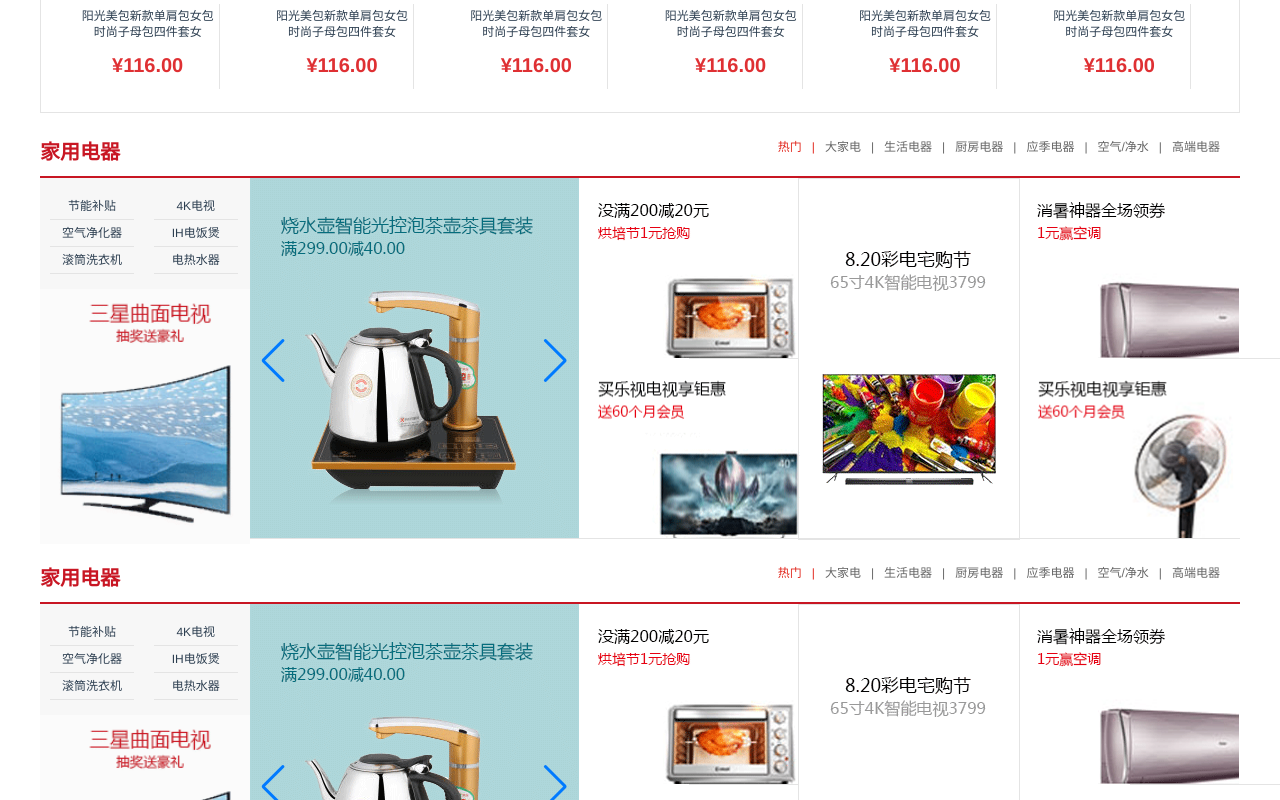
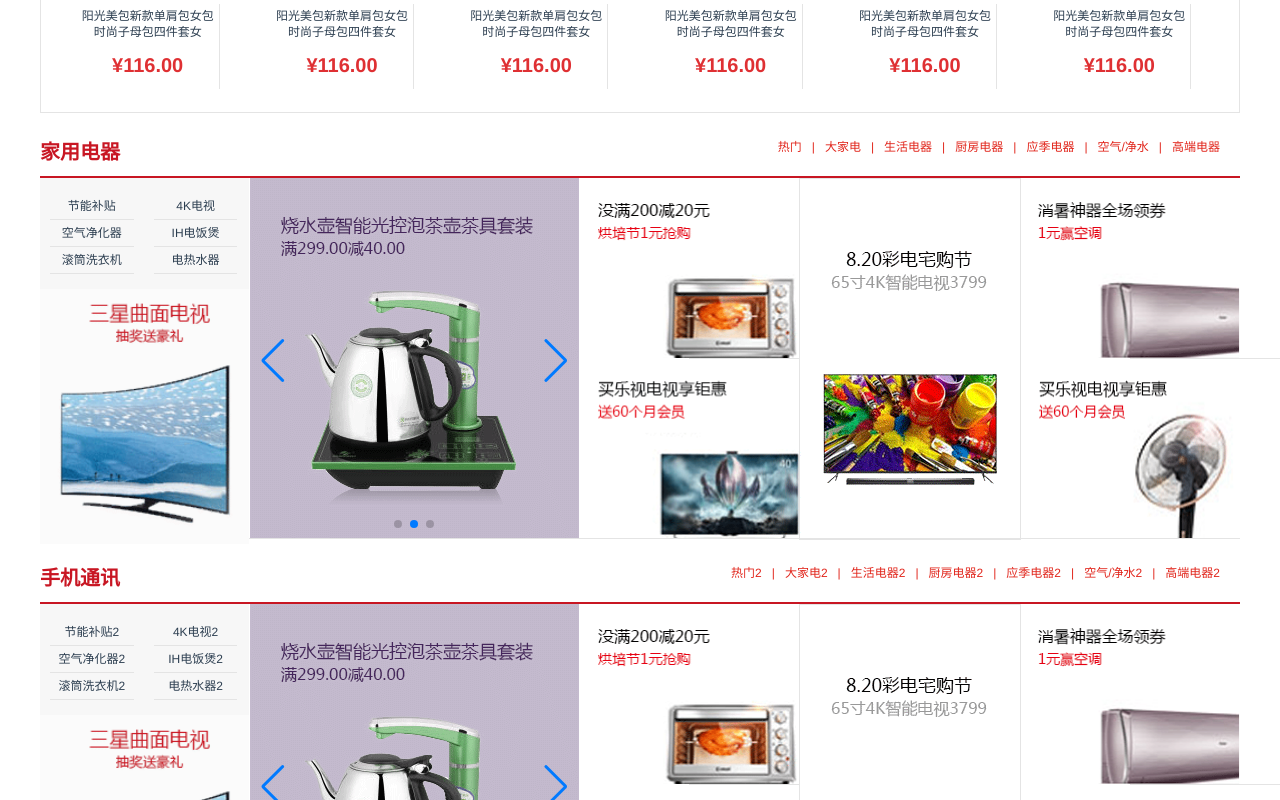
Before and after one commit to mkDlufop/vue_store, a Vue app: page /home#/home in a window 1280 px wide. Shown: the part 1460-2260 px from the top of the page. Built offline with nearby package versions, Linux system fonts and the light colour scheme; no server answers.

Commit message:
add: 完成首页的TheFloor组件的动态数据展示

```diff
--- a/src/views/Home/ListContainer/index.vue
+++ b/src/views/Home/ListContainer/index.vue
@@ -4,7 +4,7 @@
         <div class="sortList clearfix">
             <div class="center">
                 <!--banner轮播-->
-                <div class="swiper-container" id="mySwiper">
+                <div class="swiper-container" ref="bannerSwiper">
                     <div class="swiper-wrapper">
                         <div class="swiper-slide"
                             v-for="(carousel,index) in bannerList"
@@ -130,7 +130,7 @@
                 //    nextTick: 在下次 DOM 更新 循环结束 之后执行延迟回调。在修改数据之后立即使用这个方法，获取更新后的 DOM。
                 this.$nextTick(() => {
                     // 当页面结构加载完整后，new一个Swiper实例用来控制轮播图
-                    var mySwiper = new Swiper(document.querySelector(".swiper-container"), {
+                    var mySwiper = new Swiper(this.$refs.bannerSwiper, {
                         direction: "horizontal", // 设置轮播图方向
                         loop: true, // 开启循环模式
                         pagination: { // 分页器
--- a/src/views/Home/TheFloor/index.vue
+++ b/src/views/Home/TheFloor/index.vue
@@ -3,29 +3,11 @@
     <div class="floor">
         <div class="py-container">
             <div class="title clearfix">
-                <h3 class="fl">家用电器</h3>
+                <h3 class="fl">{{floorList.name}}</h3>
                 <div class="fr">
                     <ul class="nav-tabs clearfix">
-                        <li class="active">
-                            <a href="#tab1" data-toggle="tab">热门</a>
-                        </li>
-                        <li>
-                            <a href="#tab2" data-toggle="tab">大家电</a>
-                        </li>
-                        <li>
-                            <a href="#tab3" data-toggle="tab">生活电器</a>
-                        </li>
-                        <li>
-                            <a href="#tab4" data-toggle="tab">厨房电器</a>
-                        </li>
-                        <li>
-                            <a href="#tab5" data-toggle="tab">应季电器</a>
-                        </li>
-                        <li>
-                            <a href="#tab6" data-toggle="tab">空气/净水</a>
-                        </li>
-                        <li>
-                            <a href="#tab7" data-toggle="tab">高端电器</a>
+                        <li class="active" v-for="(nav, index) in floorList.navList" :key="index">
+                            <a href="#tab1" data-toggle="tab">{{nav.text}}</a>
                         </li>
                     </ul>
                 </div>
@@ -35,27 +17,17 @@
                     <div class="floor-1">
                         <div class="blockgary">
                             <ul class="jd-list">
-                                <li>节能补贴</li>
-                                <li>4K电视</li>
-                                <li>空气净化器</li>
-                                <li>IH电饭煲</li>
-                                <li>滚筒洗衣机</li>
-                                <li>电热水器</li>
+                                <li v-for="(keyword,index) in floorList.keywords" :key="index">{{keyword}}</li>
                             </ul>
-                            <img src="./images/floor-1-1.png" />
+                            <img :src="floorList.imgUrl" />
                         </div>
+                        <!-- TheFloor 的轮播图 -->
                         <div class="floorBanner">
-                            <div class="swiper-container" id="floor1Swiper">
+                            <div class="swiper-container" ref="floorSwiper">
                                 <div class="swiper-wrapper">
-                                    <div class="swiper-slide">
-                                        <img src="./images/floor-1-b01.png">
+                                    <div class="swiper-slide" v-for="(carousel, index) in floorList.carouselList" :key="carousel.id">
+                                        <img :src="carousel.imgUrl">
                                     </div>
-                                    <!-- <div class="swiper-slide">
-                                        <img src="./images/floor-1-b02.png">
-                                    </div>
-                                    <div class="swiper-slide">
-                                        <img src="./images/floor-1-b03.png">
-                                    </div> -->
                                 </div>
                                 <!-- 如果需要分页器 -->
                                 <div class="swiper-pagination"></div>
@@ -68,22 +40,22 @@
                         <div class="split">
                             <span class="floor-x-line"></span>
                             <div class="floor-conver-pit">
-                                <img src="./images/floor-1-2.png" />
+                                <img :src="floorList.recommendList[0]" />
                             </div>
                             <div class="floor-conver-pit">
-                                <img src="./images/floor-1-3.png" />
+                                <img :src="floorList.recommendList[1]" />
                             </div>
                         </div>
                         <div class="split center">
-                            <img src="./images/floor-1-4.png" />
+                            <img :src="floorList.bigImg" />
                         </div>
                         <div class="split">
                             <span class="floor-x-line"></span>
                             <div class="floor-conver-pit">
-                                <img src="./images/floor-1-5.png" />
+                                <img :src="floorList.recommendList[2]" />
                             </div>
                             <div class="floor-conver-pit">
-                                <img src="./images/floor-1-6.png" />
+                                <img :src="floorList.recommendList[3]" />
                             </div>
                         </div>
                     </div>
@@ -94,17 +66,44 @@
 </template>
 
 <script>
-import { mapState } from 'vuex';
+import Swiper from 'swiper'; // 引包
+import 'swiper/css/swiper.min.css'; // 引入 Swiper 的样式
 
 export default {
     name: 'TheFloor',
-    computed: {
-        ...mapState({
-            floorList: state => state.home.floorList,
-        })
-    },
+    props: ['floorList'],
     mounted() {
-        this.$store.dispatch("getFloorList");
+        var mySwiper = new Swiper(this.$refs.floorSwiper, {
+            direction: "horizontal", // 设置轮播图方向
+            loop: true, // 开启循环模式
+            pagination: { // 分页器
+                el: ".swiper-pagination",
+                type: "bullets", // 分页器类型
+                clickable: true, // 点击分页器切换图片
+            },
+            navigation: { // 前进后退按钮
+                nextEl: ".swiper-button-next",
+                prevEl: ".swiper-button-prev",
+            },
+            autoplay: { // 自动轮播
+              delay: 2000,
+              //新版本的写法：目前是5版本
+              // pauseOnMouseEnter: true,
+              //如果设置为true，当切换到最后一个slide时停止自动切换
+              stopOnLastSlide: true,
+              //用户操作swiper之后，是否禁止autoplay
+              disableOnInteraction: false,
+            },
+            // effect: "cube", // 切换效果
+        });
+        //鼠标进入停止轮播
+        mySwiper.el.onmouseover = function () {
+          mySwiper.autoplay.stop();
+        };
+        //鼠标离开开始轮播
+        mySwiper.el.onmouseout = function () {
+          mySwiper.autoplay.start();
+        };
     }
 }
 </script>
--- a/src/views/Home/index.vue
+++ b/src/views/Home/index.vue
@@ -5,8 +5,7 @@
         <TodayRecommend />
         <GoodsRank />
         <GuessYouLike />
-        <TheFloor />
-        <TheFloor />
+        <TheFloor v-for="(floor, index) in floorList" :key="floor.id" :floorList="floor"/>
         <TheBrand />
     </div>
 </template>
@@ -19,6 +18,7 @@
 import GuessYouLike from './GuessYouLike'
 import TheFloor from './TheFloor'
 import TheBrand from './TheBrand'
+import { mapState } from 'vuex'
 
 export default {
     name: 'home',
@@ -31,6 +31,14 @@
         TheFloor,
         TheBrand,
     },
+    computed: {
+        ...mapState({
+            floorList: state => state.home.floorList,
+        })
+    },
+    mounted() {
+        this.$store.dispatch("getFloorList"); // 获取 TheFloor 组件所需的楼层数据
+    }
 }
 </script>
 
```
